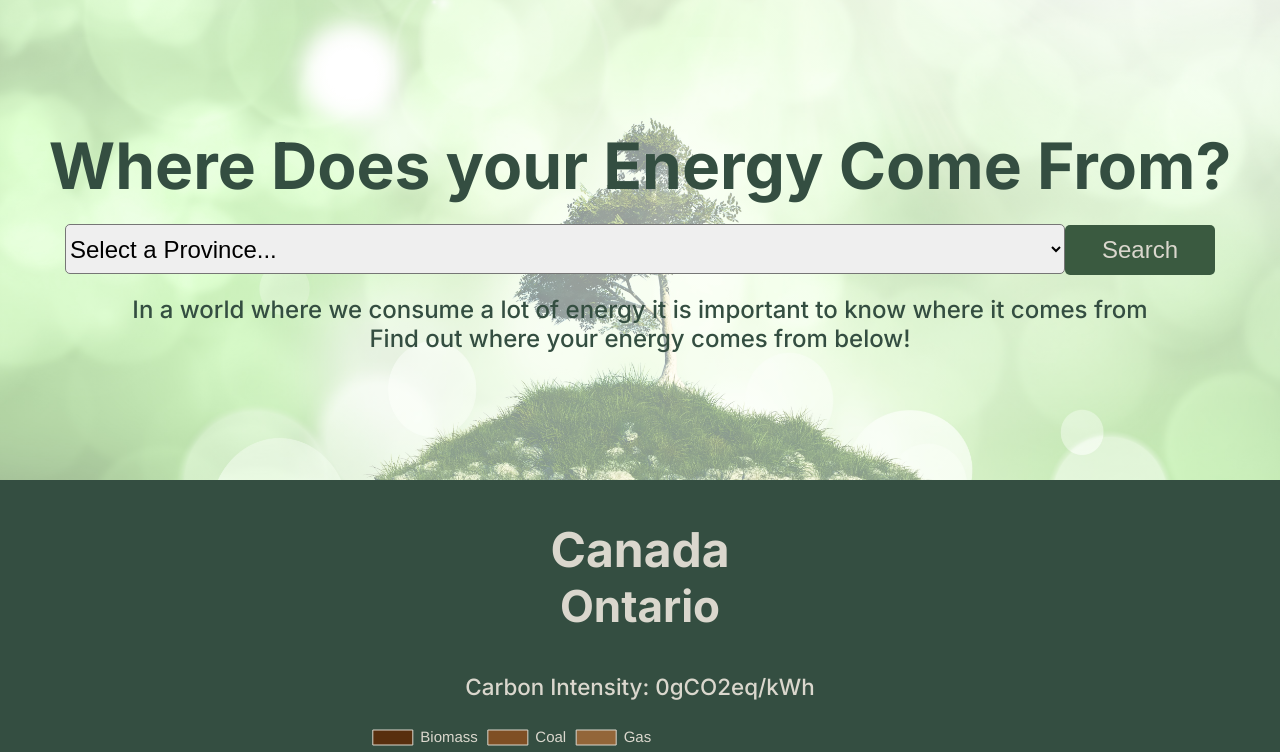
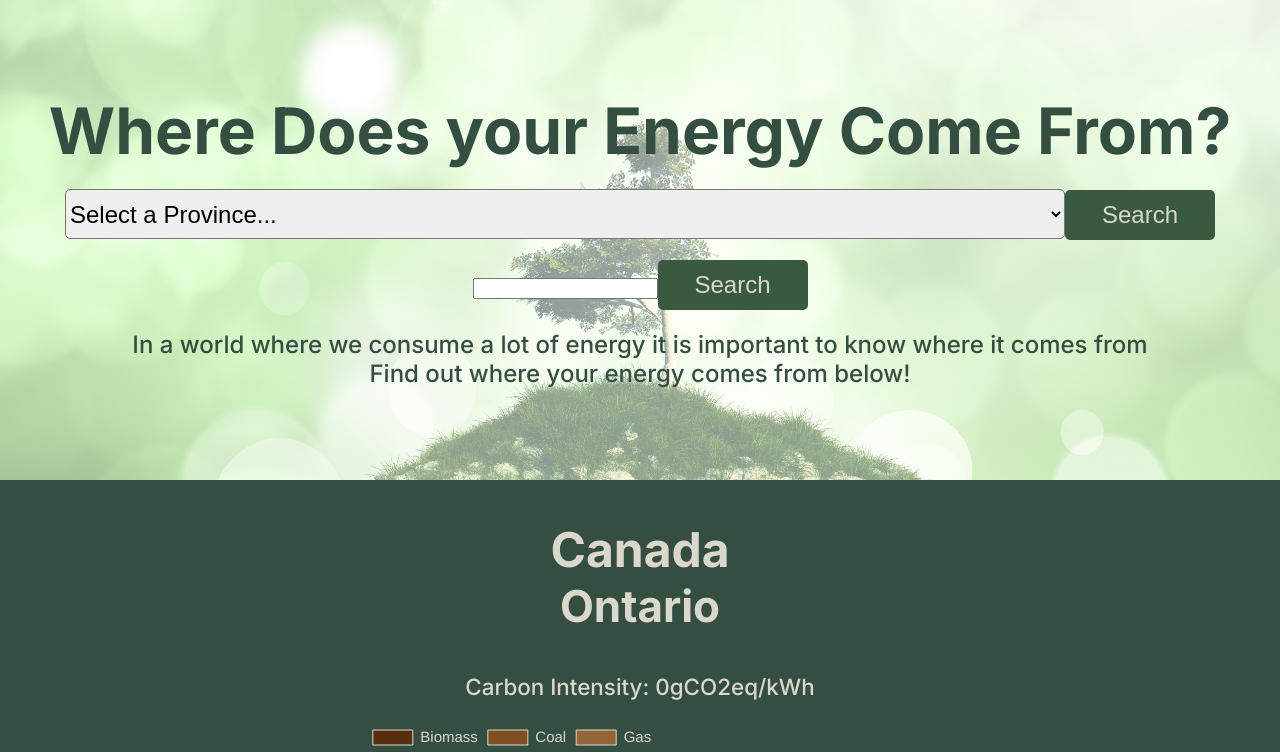
Before and after one commit to SyndicateGit/CheckYourSource, a React (Create React App) app: page / in a window 1280 px wide. Shown: the top 752 px of the page. Built offline with nearby package versions, Linux system fonts and the light colour scheme; no server answers.

Commit message:
Got geocode longtitude latitude from search

```diff
--- a/src/App.js
+++ b/src/App.js
@@ -10,9 +10,12 @@ import './styles/Introduction.css';
 import zones from './zones.json';
 
 function App() {
+  const geocode = "1r7AiuCkuhyjiBR9xditOIKaT0Xzlhby";
   // SEARCH COMPONENT STUFF
   // State to store the search query
   const[query, setQuery] = useState('CA-ON');
+
+  const[search, setSearch] = useState('');
 
   // DISPLAY DATA COMPONENT STUFF
   // Json data to be passed to display data component
@@ -31,6 +34,12 @@ function App() {
     e.preventDefault();
     var zone = document.getElementById('select-province').value;
     setQuery(zone);
+  }
+
+  function submitGeocodeSearch(e){
+    e.preventDefault();
+    var search = document.getElementById('geosearch').value;
+    fetchGeocode(search);
   }
 
 
@@ -61,6 +70,13 @@ function App() {
       });
   }
 
+  async function fetchGeocode(query){
+    var parsedQuery = ' ' + query;
+    const response = await fetch(`https://api.geocodify.com/v2/geocode?api_key=${geocode}&q=900${parsedQuery}`);
+    const data = await response.json();
+    console.log(data);
+  }
+
   if(data.error){
     return (
     <div className="App">
@@ -77,7 +93,7 @@ function App() {
       <div className="App">
             <div class = "Intro">
       <h1>Where Does your Energy Come From?</h1>
-      <Search submitSearch={submitSearch}/>
+      <Search submitSearch={submitSearch} submitGeocodeSearch = {submitGeocodeSearch}/>
       <p>In a world where we consume a lot of energy it is important to know where it comes from </p>
       <p>Find out where your energy comes from below! </p>
 
--- a/src/components/Search.jsx
+++ b/src/components/Search.jsx
@@ -23,6 +23,11 @@ const Search = (props) => {
           </select>
           <button id="search-button">Search</button>
         </form>
+        <form type="search-form" action="" id='search-form2' onSubmit={props.submitGeocodeSearch}>
+          <input id='geosearch' type="text" name='search'/>
+          <button id="search-button">Search</button>
+        </form>
+
     </div>}
     </div>
   );
```
